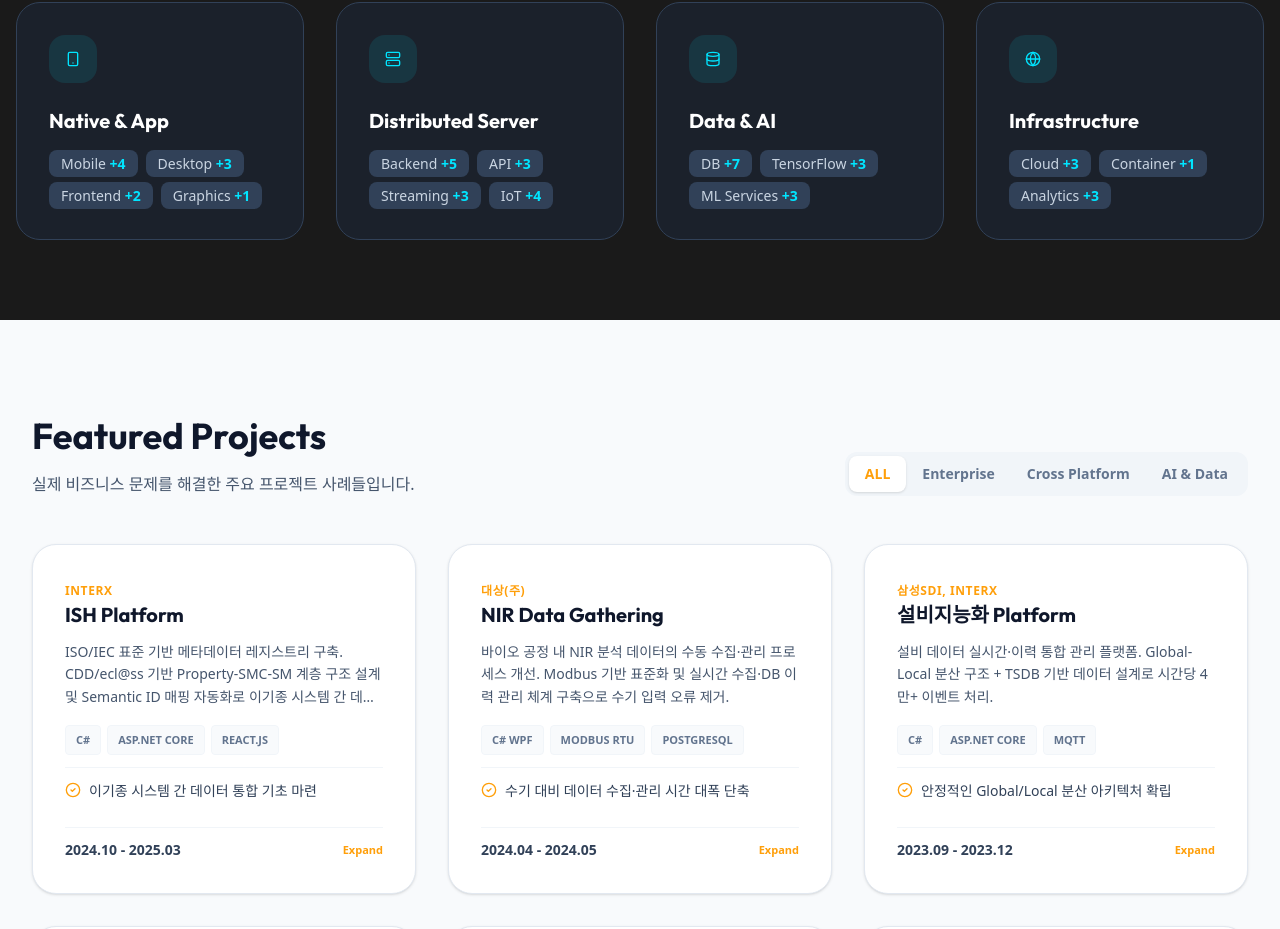
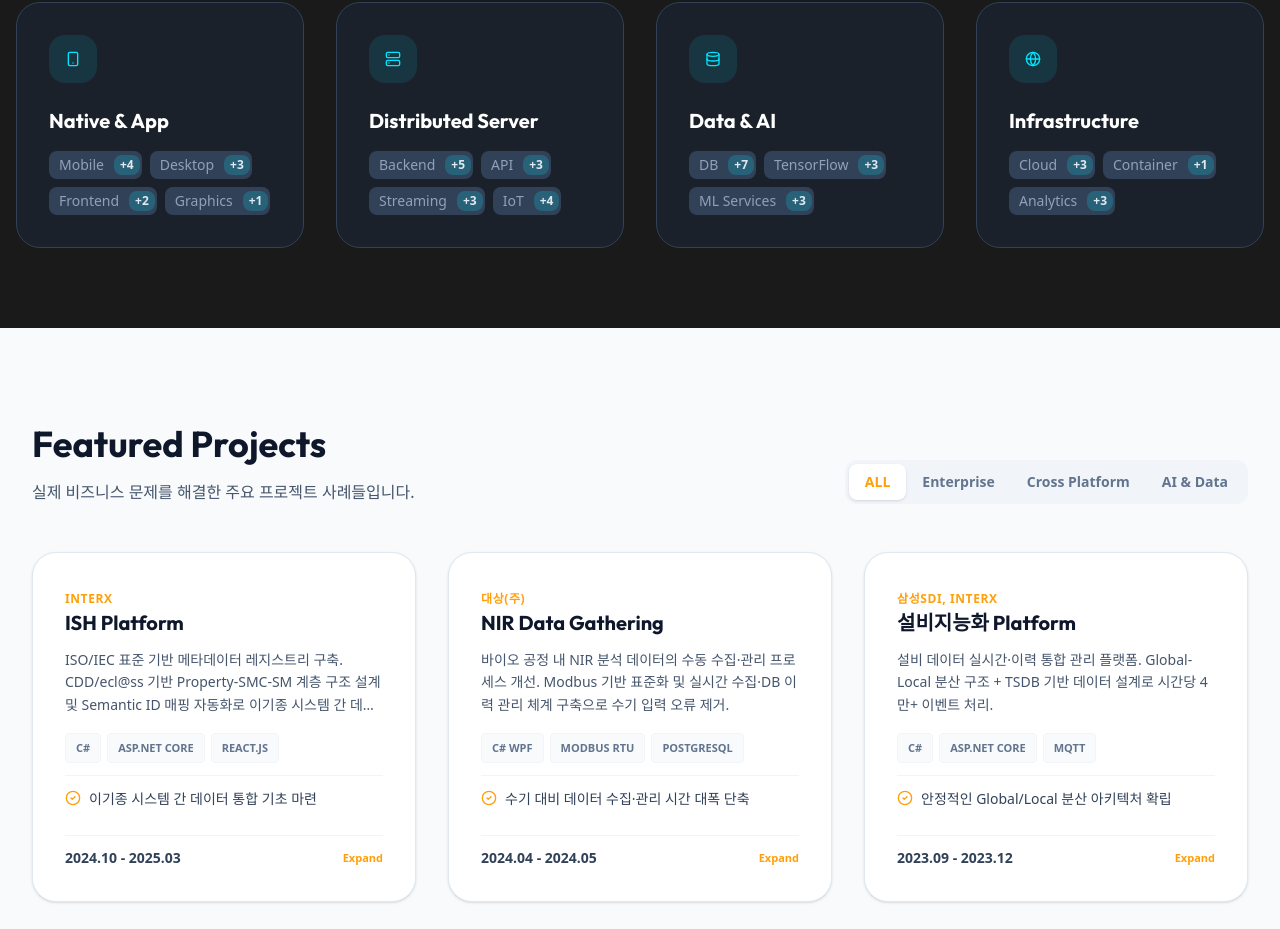
Before and after one commit to rlarua/me.portfolio, a React (Vite) app: page / in a window 1280 px wide. Shown: the part 897-1826 px from the top of the page. Built offline with nearby package versions, Linux system fonts and the light colour scheme.

Commit message:
feat: techStack 디자인 변경

```diff
--- a/src/App.jsx
+++ b/src/App.jsx
@@ -245,16 +245,32 @@ const HistoryCard = ({ project }) => {
   );
 };
 
+
 const TechStackItem = ({ subStack, onClick }) => {
   return (
-    <div onClick={onClick} className="cursor-pointer">
-      <span className="px-3 py-1 bg-slate-700 rounded-lg text-sm hover:bg-slate-600 transition-colors">
-        <span className="text-slate-300">{subStack.name}</span>
-        <span className="text-tech-cyan font-bold"> +{subStack.count}</span>
+    <div onClick={onClick} className="cursor-pointer group">
+      <span className="inline-flex items-center gap-1 bg-slate-700 rounded-lg
+                       hover:bg-slate-600 hover:-translate-y-0.5 hover:shadow-lg
+                       active:bg-slate-500 active:scale-95
+                       transition-all duration-200">
+        {/* Text Area - Mobile optimized padding */}
+        <span className="pl-2.5 pr-1.5 py-1 text-slate-400 text-sm font-normal">
+          {subStack.name}
+        </span>
+        {/* Badge Area - Semi-transparent brand color */}
+        <span className="px-1.5 py-0.5 bg-tech-cyan/20 text-slate-200 text-xs font-semibold
+                         rounded-lg min-w-[20px] text-center mr-0.5
+                         group-hover:bg-tech-cyan/30 group-active:bg-tech-cyan
+                         transition-all">
+          +{subStack.count}
+        </span>
       </span>
     </div>
   );
 };
+
+
+
 
 const TechStackModal = ({ isOpen, onClose, stackName, skills, projects }) => {
   useEffect(() => {
@@ -308,7 +324,7 @@ const TechStackModal = ({ isOpen, onClose, stackName, skills, projects }) => {
               {/* Skills Section */}
               <div className="flex flex-wrap gap-2">
                 {skills.map((skill, idx) => (
-                  <span key={idx} className="px-3 py-1.5 bg-slate-50 text-slate-700 text-sm font-medium rounded-lg border border-slate-200">
+                  <span key={idx} className="px-3 py-1.5 bg-slate-800 text-white text-sm font-medium rounded-lg">
                     {skill}
                   </span>
                 ))}
@@ -316,13 +332,13 @@ const TechStackModal = ({ isOpen, onClose, stackName, skills, projects }) => {
 
               {/* Projects Section - Conditional */}
               {projects && projects.length > 0 && (
-                <div className="pt-6">
+                <div className="pt-8 mt-2">
                   <h4 className="text-sm font-bold text-slate-500 tracking-wider mb-3">
                     Used Projects
                   </h4>
                   <div className="flex flex-wrap gap-2">
                     {projects.map((project, idx) => (
-                      <span key={idx} className="px-3 py-1.5 bg-slate-50 text-slate-700 text-sm font-medium rounded-lg border border-slate-200">
+                      <span key={idx} className="px-3 py-1.5 bg-slate-100 text-slate-600 text-xs font-medium rounded-full">
                         {project}
                       </span>
                     ))}
@@ -712,7 +728,7 @@ const App = () => {
                   {stack.icon}
                 </div>
                 <h3 className="text-xl font-bold mb-4">{stack.category}</h3>
-                <div className="flex flex-wrap gap-2">
+                <div className="flex flex-wrap gap-2.5 md:gap-2">
                   {stack.stacks.map((subStack, subIdx) => (
                     <TechStackItem
                       key={subIdx}
--- a/src/data/techStacks.json
+++ b/src/data/techStacks.json
@@ -27,7 +27,7 @@
         "skills": [
           "WPF",
           "WinForms",
-          "WinService"
+          "Windows Service"
         ],
         "projects": [
           "NIR Data Gathering",
```
